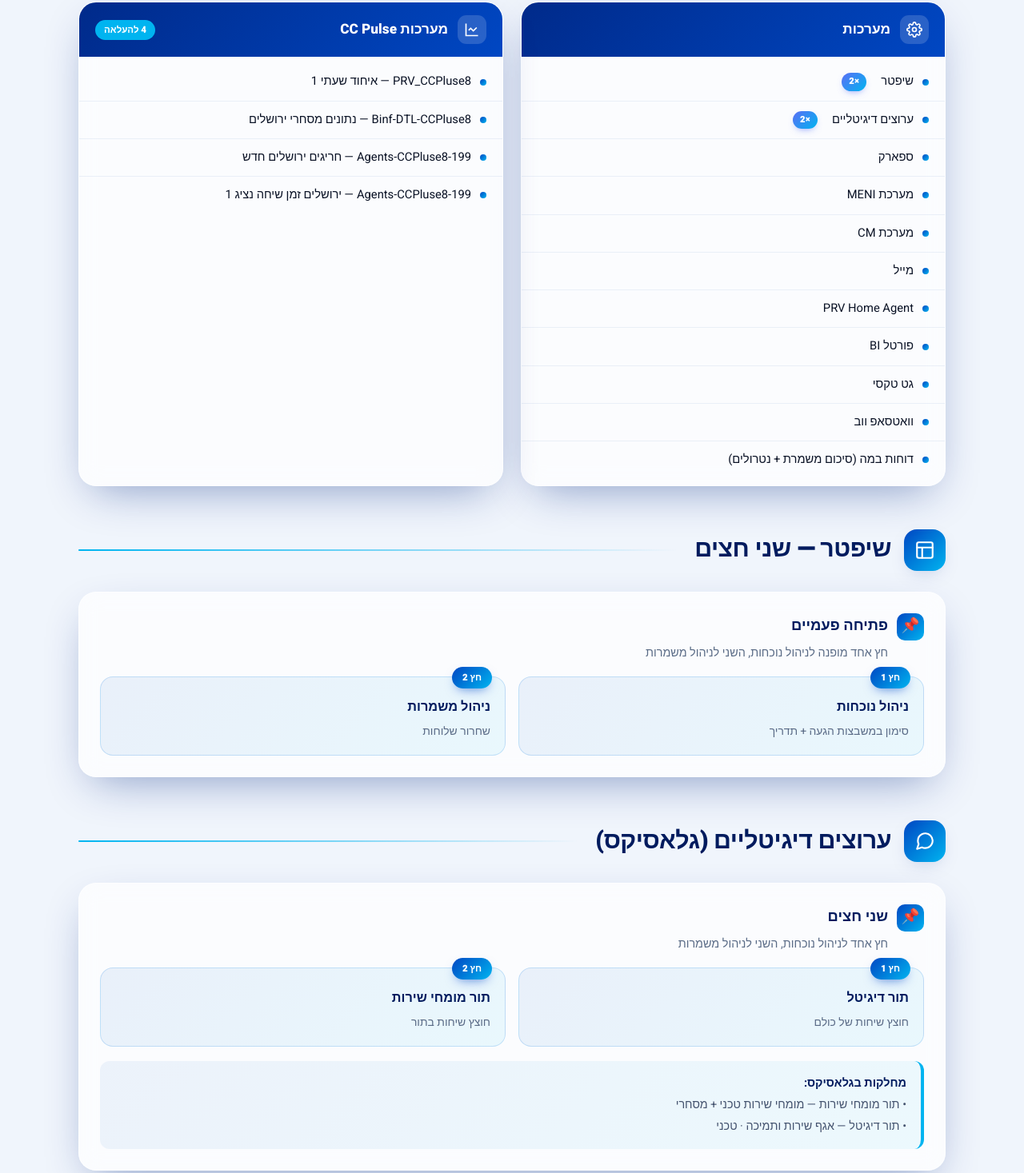
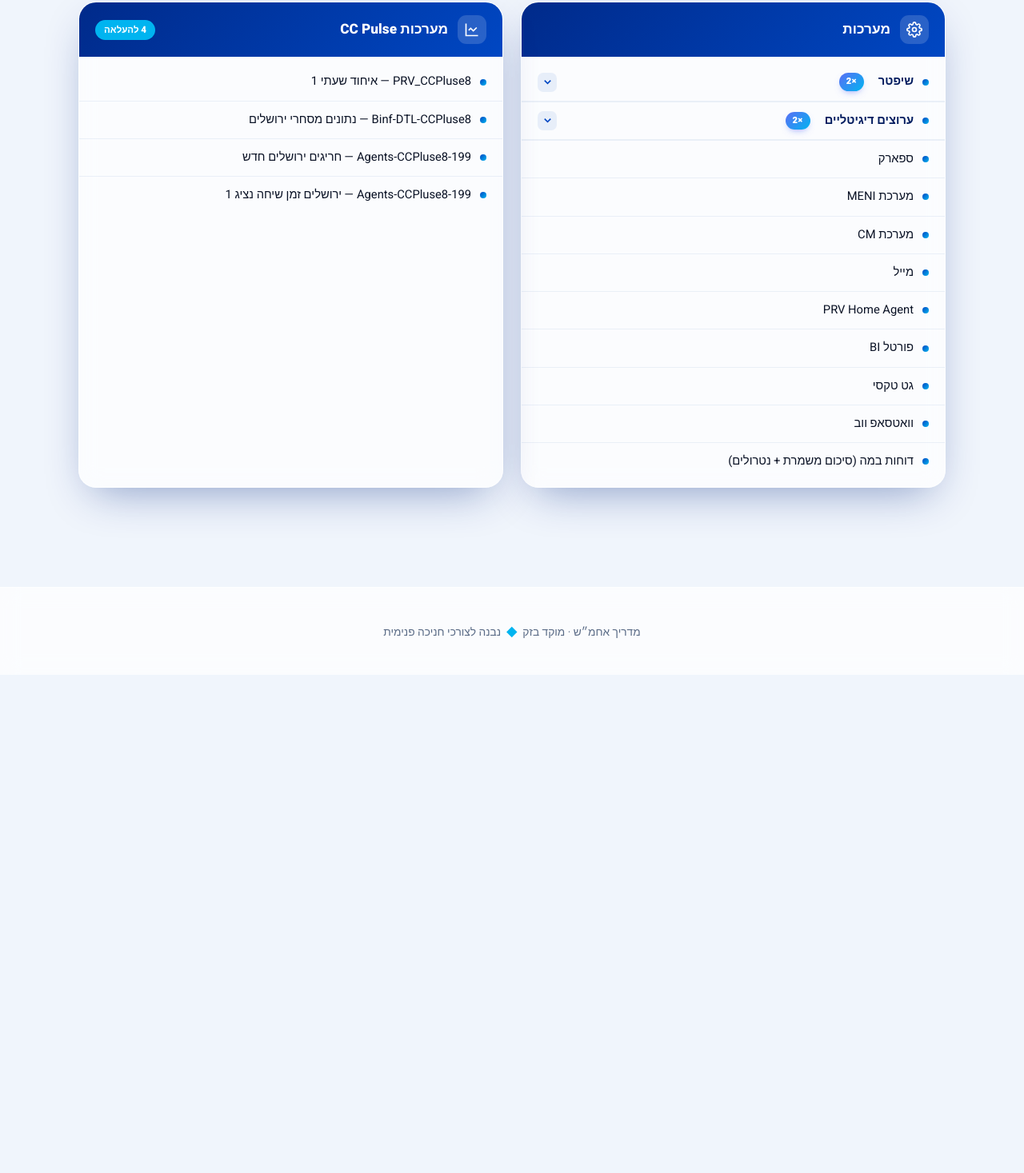
Before and after one commit to DaelShloush/achmash-moked-guide, a plain HTML site: page index.html in a window 1280 px wide. Shown: the part 1185-2652 px from the top of the page at 80% size. After the commit the page ends 2029 px from the top, so only its background shows below. Drawn offline with Linux system fonts and the light colour scheme.

Commit message:
shifter+digital as expandable sub-items inside systems; remove standalone sections

```diff
--- a/index.html
+++ b/index.html
@@ -144,6 +144,28 @@
   .panel li .d{width:8px;height:8px;border-radius:50%;background:linear-gradient(135deg,var(--blue),var(--cyan));flex-shrink:0}
   .x2{display:inline-block;background:linear-gradient(135deg,var(--violet),var(--cyan));color:#fff;font-size:.7rem;font-weight:900;padding:2px 9px;border-radius:999px;margin-inline-start:7px;vertical-align:middle;box-shadow:0 4px 10px -4px rgba(91,110,245,.7)}
 
+  /* accordion items inside systems panel */
+  .panel li.acc{cursor:pointer;user-select:none;font-weight:700;color:var(--blue-dd)}
+  .panel li.acc .acc-chev{margin-inline-start:auto;width:24px;height:24px;border-radius:7px;background:rgba(0,71,195,.08);display:grid;place-items:center;transition:transform .3s,background .2s;flex-shrink:0}
+  .panel li.acc .acc-chev svg{width:15px;height:15px;stroke:var(--blue);fill:none;stroke-width:2.5}
+  .panel li.acc:hover .acc-chev{background:rgba(0,180,240,.18)}
+  .panel li.acc.open{background:linear-gradient(90deg,rgba(0,180,240,.12),transparent)}
+  .panel li.acc.open .acc-chev{transform:rotate(180deg);background:linear-gradient(135deg,var(--blue),var(--cyan))}
+  .panel li.acc.open .acc-chev svg{stroke:#fff}
+  .panel li.acc-body{padding:0;border-bottom:1px solid rgba(0,60,160,.07)}
+  .panel li.acc-body:hover{background:none}
+  .acc-inner{max-height:0;overflow:hidden;transition:max-height .4s cubic-bezier(.2,.7,.3,1);padding:0 18px}
+  .panel li.acc-body.open .acc-inner{max-height:420px;padding:4px 18px 18px}
+  .acc-sub{color:#5a6b86;font-size:.84rem;margin:10px 0 12px;font-weight:500}
+  .acc-arrows{display:grid;grid-template-columns:1fr 1fr;gap:12px}
+  .acc-box{position:relative;border-radius:14px;padding:16px 14px 13px;background:linear-gradient(135deg,rgba(0,71,195,.07),rgba(0,180,240,.07));border:1px solid rgba(0,120,220,.18)}
+  .acc-box .acc-pill{position:absolute;top:-11px;inset-inline-start:12px;color:#fff;font-size:.68rem;font-weight:900;padding:3px 11px;border-radius:999px;background:linear-gradient(135deg,var(--blue),var(--cyan));box-shadow:0 5px 12px -5px rgba(0,71,195,.6)}
+  .acc-box strong{display:block;color:var(--blue-dd);font-size:.95rem;margin:3px 0 2px;font-weight:800}
+  .acc-box span{font-size:.82rem;color:#5a6b86}
+  .acc-note{background:linear-gradient(135deg,rgba(0,71,195,.06),rgba(0,180,240,.06));border-inline-start:3px solid var(--cyan);border-radius:10px;padding:11px 15px;font-size:.84rem;color:#44536e;margin-top:12px;line-height:1.85}
+  .acc-note b{color:var(--blue-dd)}
+  @media(max-width:480px){.acc-arrows{grid-template-columns:1fr}}
+
   .dual{border-radius:var(--radius);background:var(--glass);backdrop-filter:blur(14px);border:1px solid var(--glass-brd);box-shadow:var(--shadow-lg);padding:26px;margin-bottom:18px}
   .dual-title{font-weight:900;color:var(--blue-dd);font-size:1.15rem;display:flex;align-items:center;gap:11px;margin-bottom:4px}
   .dual-title .dt-ic{width:34px;height:34px;border-radius:10px;background:linear-gradient(135deg,var(--blue),var(--cyan));display:grid;place-items:center;color:#fff;flex-shrink:0}
@@ -187,8 +209,6 @@
     <a onclick="goHome()" class="nav-home">🏠 בית</a>
     <a onclick="showSection('status')">סטטוס חסימות</a>
     <a onclick="showSection('systems')">מערכות בוקר</a>
-    <a onclick="showSection('shifter')">שיפטר</a>
-    <a onclick="showSection('digital')">ערוצים דיגיטליים</a>
   </div>
 </nav>
 
@@ -232,8 +252,29 @@
         <div class="panel reveal">
           <div class="panel-head"><span class="ph-ic"><svg viewBox="0 0 24 24"><circle cx="12" cy="12" r="3"/><path d="M19.4 15a1.65 1.65 0 0 0 .33 1.82l.06.06a2 2 0 1 1-2.83 2.83l-.06-.06a1.65 1.65 0 0 0-1.82-.33 1.65 1.65 0 0 0-1 1.51V21a2 2 0 0 1-4 0v-.09A1.65 1.65 0 0 0 9 19.4a1.65 1.65 0 0 0-1.82.33l-.06.06a2 2 0 1 1-2.83-2.83l.06-.06a1.65 1.65 0 0 0 .33-1.82 1.65 1.65 0 0 0-1.51-1H3a2 2 0 0 1 0-4h.09A1.65 1.65 0 0 0 4.6 9a1.65 1.65 0 0 0-.33-1.82l-.06-.06a2 2 0 1 1 2.83-2.83l.06.06a1.65 1.65 0 0 0 1.82.33H9a1.65 1.65 0 0 0 1-1.51V3a2 2 0 0 1 4 0v.09a1.65 1.65 0 0 0 1 1.51 1.65 1.65 0 0 0 1.82-.33l.06-.06a2 2 0 1 1 2.83 2.83l-.06.06a1.65 1.65 0 0 0-.33 1.82V9a1.65 1.65 0 0 0 1.51 1H21a2 2 0 0 1 0 4h-.09a1.65 1.65 0 0 0-1.51 1z"/></svg></span> מערכות</div>
           <ul>
-            <li><span class="d"></span>שיפטר <span class="x2">×2</span></li>
-            <li><span class="d"></span>ערוצים דיגיטליים <span class="x2">×2</span></li>
+            <li class="acc" onclick="toggleAcc(this)">
+              <span class="d"></span>שיפטר <span class="x2">×2</span>
+              <span class="acc-chev"><svg viewBox="0 0 24 24"><polyline points="6 9 12 15 18 9"/></svg></span>
+            </li>
+            <li class="acc-body"><div class="acc-inner">
+              <div class="acc-sub">שני חצים — אחד לניהול נוכחות, השני לניהול משמרות</div>
+              <div class="acc-arrows">
+                <div class="acc-box"><span class="acc-pill">חץ 1</span><strong>ניהול נוכחות</strong><span>סימון במשבצות הגעה + תדריך</span></div>
+                <div class="acc-box"><span class="acc-pill">חץ 2</span><strong>ניהול משמרות</strong><span>שחרור שלוחות</span></div>
+              </div>
+            </div></li>
+            <li class="acc" onclick="toggleAcc(this)">
+              <span class="d"></span>ערוצים דיגיטליים <span class="x2">×2</span>
+              <span class="acc-chev"><svg viewBox="0 0 24 24"><polyline points="6 9 12 15 18 9"/></svg></span>
+            </li>
+            <li class="acc-body"><div class="acc-inner">
+              <div class="acc-sub">גלאסיקס · שני חצים — אחד לניהול נוכחות, השני לניהול משמרות</div>
+              <div class="acc-arrows">
+                <div class="acc-box"><span class="acc-pill">חץ 1</span><strong>תור דיגיטל</strong><span>חוצץ שיחות של כולם</span></div>
+                <div class="acc-box"><span class="acc-pill">חץ 2</span><strong>תור מומחי שירות</strong><span>חוצץ שיחות בתור</span></div>
+              </div>
+              <div class="acc-note"><b>מחלקות בגלאסיקס:</b><br>• תור מומחי שירות — מומחי שירות טכני + מסחרי<br>• תור דיגיטל — אגף שירות ותמיכה · טכני</div>
+            </div></li>
             <li><span class="d"></span>ספארק</li>
             <li><span class="d"></span>מערכת MENI</li>
             <li><span class="d"></span>מערכת CM</li>
@@ -253,41 +294,6 @@
             <li><span class="d"></span>199-Agents-CCPluse8 — חריגים ירושלים חדש</li>
             <li><span class="d"></span>199-Agents-CCPluse8 — ירושלים זמן שיחה נציג 1</li>
           </ul>
-        </div>
-      </div>
-    </section>
-
-    <section id="shifter">
-      <div class="sec-title reveal">
-        <span class="ico"><svg viewBox="0 0 24 24" fill="none" stroke="currentColor" stroke-width="2" stroke-linecap="round" stroke-linejoin="round"><rect x="3" y="3" width="18" height="18" rx="2"/><path d="M3 9h18M9 21V9"/></svg></span>
-        <h2>שיפטר — שני חצים</h2><span class="line"></span>
-      </div>
-      <div class="dual reveal">
-        <div class="dual-title"><span class="dt-ic">📌</span> פתיחה פעמיים</div>
-        <div class="dual-sub">חץ אחד מופנה לניהול נוכחות, השני לניהול משמרות</div>
-        <div class="arrows">
-          <div class="arrow-box"><span class="pill">חץ 1</span><strong>ניהול נוכחות</strong><span>סימון במשבצות הגעה + תדריך</span></div>
-          <div class="arrow-box"><span class="pill">חץ 2</span><strong>ניהול משמרות</strong><span>שחרור שלוחות</span></div>
-        </div>
-      </div>
-    </section>
-
-    <section id="digital">
-      <div class="sec-title reveal">
-        <span class="ico"><svg viewBox="0 0 24 24" fill="none" stroke="currentColor" stroke-width="2" stroke-linecap="round" stroke-linejoin="round"><path d="M21 11.5a8.38 8.38 0 0 1-.9 3.8 8.5 8.5 0 0 1-7.6 4.7 8.38 8.38 0 0 1-3.8-.9L3 21l1.9-5.7a8.38 8.38 0 0 1-.9-3.8 8.5 8.5 0 0 1 4.7-7.6 8.38 8.38 0 0 1 3.8-.9h.5a8.48 8.48 0 0 1 8 8v.5z"/></svg></span>
-        <h2>ערוצים דיגיטליים (גלאסיקס)</h2><span class="line"></span>
-      </div>
-      <div class="dual reveal">
-        <div class="dual-title"><span class="dt-ic">📌</span> שני חצים</div>
-        <div class="dual-sub">חץ אחד לניהול נוכחות, השני לניהול משמרות</div>
-        <div class="arrows">
-          <div class="arrow-box"><span class="pill">חץ 1</span><strong>תור דיגיטל</strong><span>חוצץ שיחות של כולם</span></div>
-          <div class="arrow-box"><span class="pill">חץ 2</span><strong>תור מומחי שירות</strong><span>חוצץ שיחות בתור</span></div>
-        </div>
-        <div class="note">
-          <b>מחלקות בגלאסיקס:</b><br>
-          • תור מומחי שירות — מומחי שירות טכני + מסחרי<br>
-          • תור דיגיטל — אגף שירות ותמיכה · טכני
         </div>
       </div>
     </section>
@@ -422,6 +428,14 @@
 
   refreshCards();
 
+  // accordion inside systems panel (toggles the following .acc-body row)
+  function toggleAcc(el){
+    const body=el.nextElementSibling;
+    const open=el.classList.toggle('open');
+    if(body&&body.classList.contains('acc-body')) body.classList.toggle('open',open);
+  }
+  window.toggleAcc=toggleAcc;
+
   // reveal + back-to-top
   const io=new IntersectionObserver((es)=>{es.forEach(e=>{if(e.isIntersecting){e.target.classList.add('in');io.unobserve(e.target)}})},{threshold:.12});
   document.querySelectorAll('.reveal').forEach((el,i)=>{el.style.transitionDelay=(i%4*60)+'ms';io.observe(el)});
```
